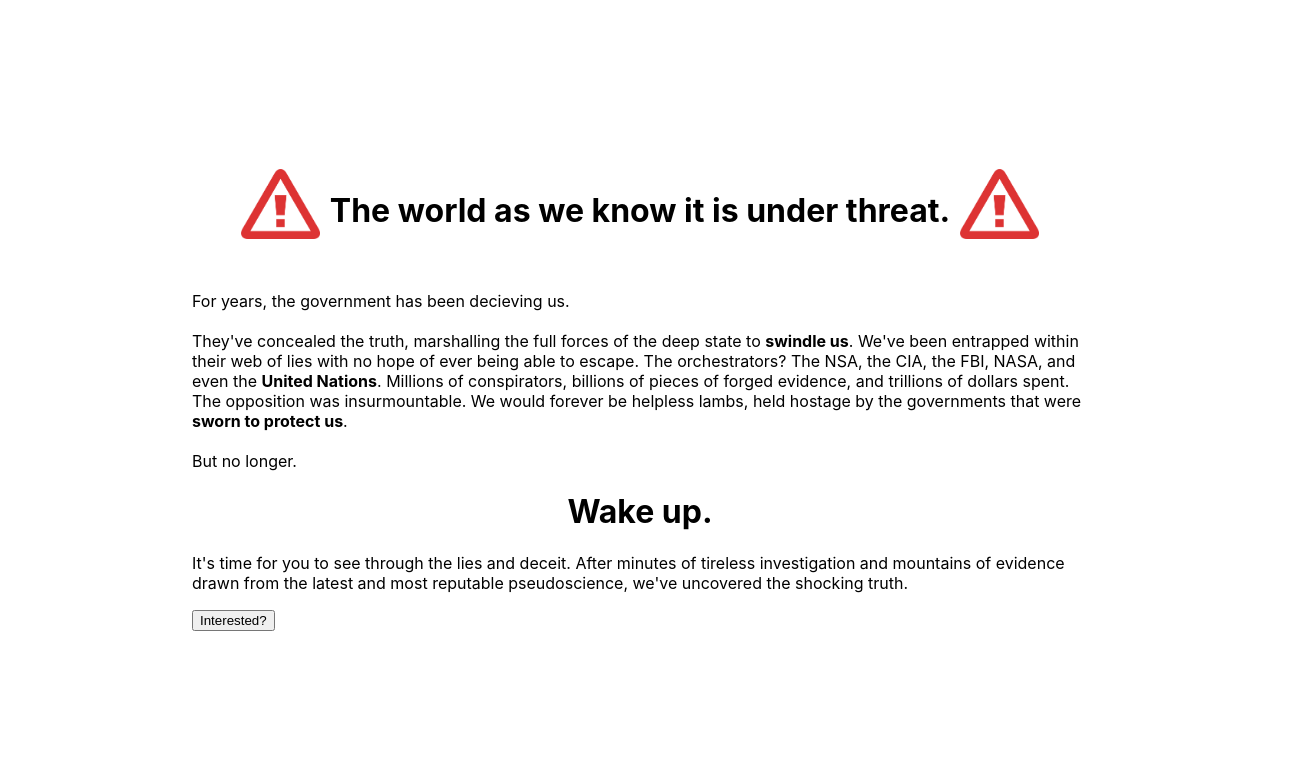
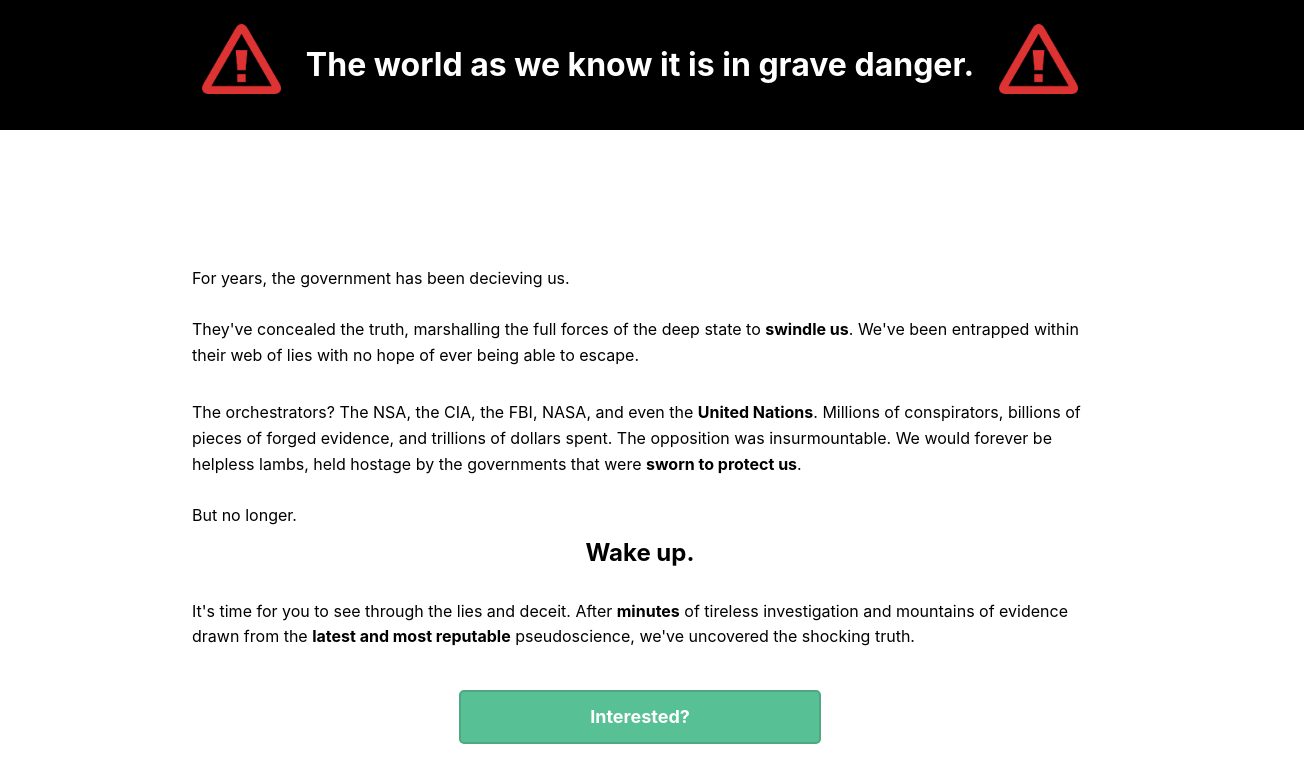
Before and after one commit to aman527/flat-earth-satire, a React (Create React App) app: page / in a window 1280 px wide. Shown: the top 782 px of the page, 1304 px wide, since content can reach past the window. Built offline with nearby package versions, Linux system fonts and the light colour scheme.

Commit message:
Create and style landing page

```diff
--- a/src/App.css
+++ b/src/App.css
@@ -1,33 +1,63 @@
 .App {
   text-align: center;
-}
-nav {
-  display: flex;
-  flex-direction: row;
 }
 
 .landingcontainer {
   height: 100vh;
   display: flex;
-  justify-content: center;
+  flex-direction: column;
+  justify-content: space-between;
   align-items: center;
 }
-.landing {
-  width: 70%;
-}
-.landing .title {
+.title {
+  width: 100vw;
+  background-color: black;
+  color: white;
   display: flex;
   flex-direction: row;
   justify-content: center;
-  margin-bottom: 5vh;
+  padding: 3vh;
 }
 .redalert {
   height: 70px;
-  margin: 0px 10px 0 10px;
+  margin: 0px 25px 0 25px;
 }
-.landing .content {
+.content {
+  width: 70%;
   text-align: left;
+  line-height: 1.6;
+  display: flex;
+  flex-direction: column;
+  align-items: center;
+  margin-bottom: 7vh;
 }
-.landing h1 {
-  text-align: center;
+
+.content h2 {
+  margin: -10px 0 10px 0;
 }
+
+.interested {
+  height: 50px;
+  width: 40%;
+
+  background-color: rgb(88, 192, 149);
+  color: white;
+
+  border: 2px solid rgb(78, 168, 131);
+  border-radius: 5px;
+
+  text-decoration: none;
+  font-size: large;
+  font-weight: bold;
+
+  display: flex;
+  justify-content: center;
+  align-items: center;
+
+  margin-top: 3vh;
+}
+.interested:hover {
+  cursor: pointer;
+  border: 2px solid transparent;
+  box-shadow: 0px 0px 20px rgba(0, 0, 0, 0.18);
+}
--- a/src/Landing.js
+++ b/src/Landing.js
@@ -3,30 +3,32 @@
 
 function Landing() {
     return (
-        <div class = "landingcontainer">
-            <div class = "landing">
-                <div class = "title">
-                    <img src = {redalert} class = "redalert" alt="redalert"></img>
-                    <h1>The world as we know it is under threat.</h1>
-                    <img src = {redalert} class = "redalert" alt="redalert"></img>
+        <div className = "landingcontainer">
+            <div className = "title">
+                    <img src = {redalert} className = "redalert" alt="redalert"></img>
+                    <h1>The world as we know it is in grave danger.</h1>
+                    <img src = {redalert} className = "redalert" alt="redalert"></img>
             </div>
-                <div class = 'content'>
+            <div className = 'content'>
                 <p>
-                        For years, the government has been decieving us. <br /> <br></br>
+                    For years, the government has been decieving us. <br /><br />
+
                     They've concealed the truth, marshalling the full forces of the deep state to <b>swindle us</b>.
-                        We've been entrapped within their web of lies with no hope of ever being able to escape. The orchestrators?
+                    We've been entrapped within their web of lies with no hope of ever being able to escape.
+                </p>
+                <p>
+                    The orchestrators?
                     The NSA, the CIA, the FBI, NASA, and even the <b>United Nations</b>. Millions of conspirators,
                     billions of pieces of forged evidence, and trillions of dollars spent.
                     The opposition was insurmountable. We would forever be helpless lambs, held hostage by the governments that were <b>sworn to protect us</b>. <br></br> <br></br>
                     But no longer.
                 </p>
-                    <h1>Wake up.</h1>
+                <h2>Wake up.</h2>
                 <p>
-                        It's time for you to see through the lies and deceit. After minutes of tireless investigation and mountains of evidence
-                        drawn from the latest and most reputable pseudoscience, we've uncovered the shocking truth.
+                    It's time for you to see through the lies and deceit. After <b>minutes</b> of tireless investigation and mountains of evidence
+                    drawn from the <b>latest and most reputable</b> pseudoscience, we've uncovered the shocking truth.
                 </p>
-                    <button>Interested?</button>
-                </div>
+                <a href = "/blog" className = "interested">Interested?</a>
             </div>
         </div>
     )
```
Lines whose indentation alone changed are shown as unchanged.
